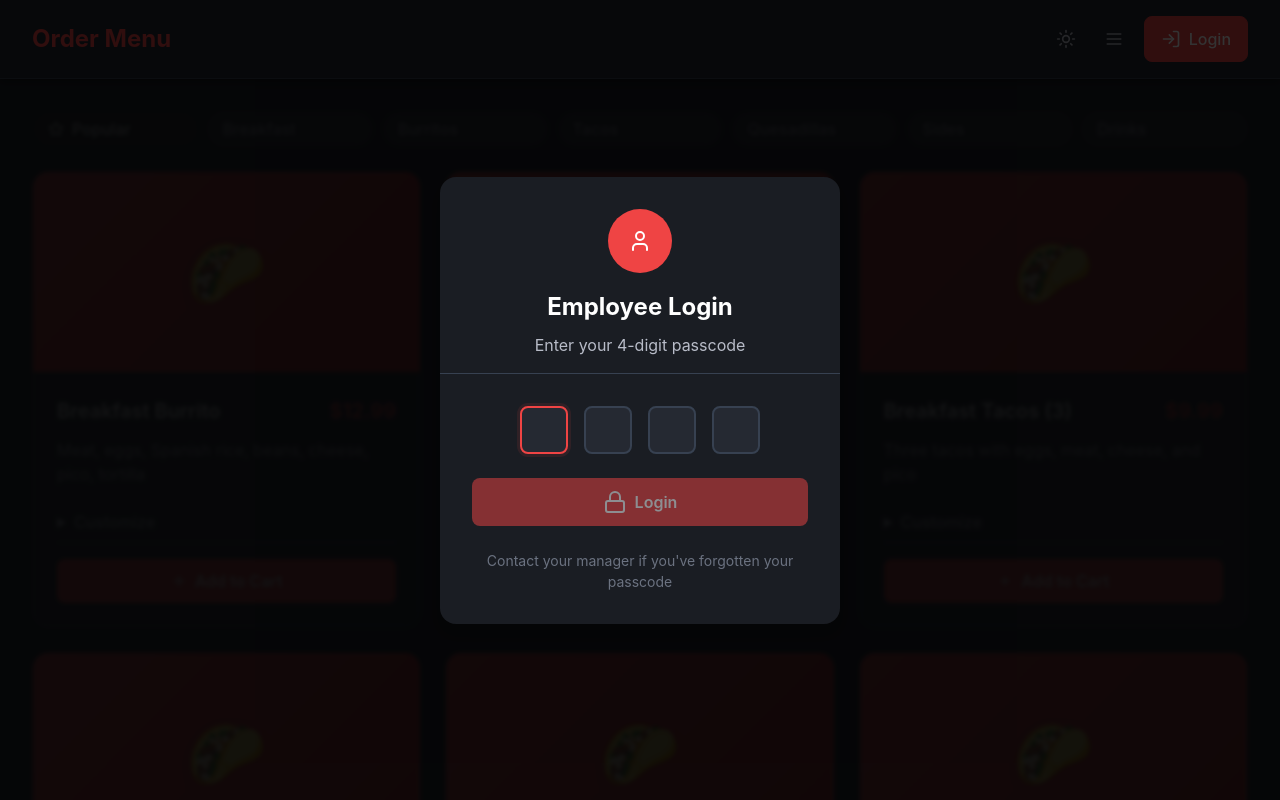
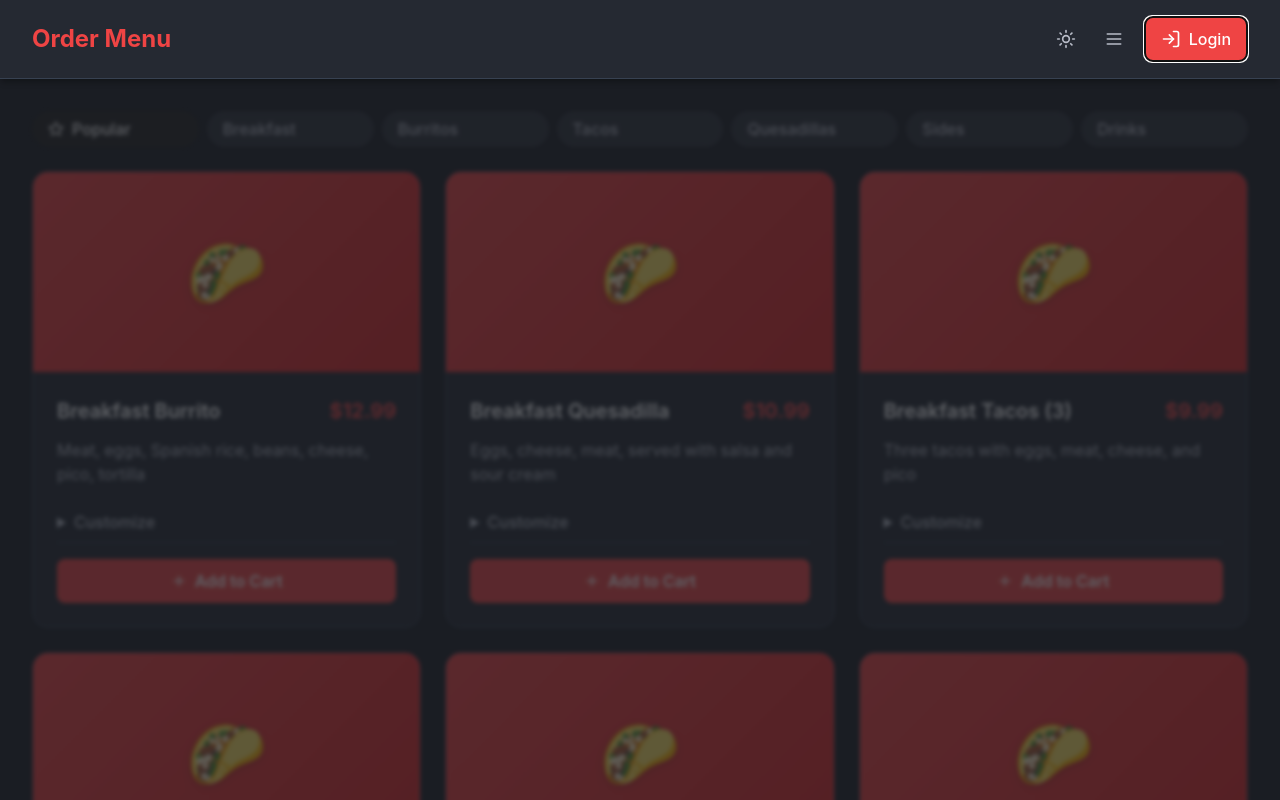
Before and after one commit to Randymor10/POS-tablet, a React (Vite) app: page / in a window 1280 px wide. Both pictures are taken after a click on the button "Login". Shown: the top 800 px of the page. Built offline with nearby package versions, Linux system fonts and the light colour scheme.

Commit message:
Fix Sales RLS Authentication

```diff
--- a/src/components/PasscodeLoginModal.tsx
+++ b/src/components/PasscodeLoginModal.tsx
@@ -1,180 +1,94 @@
-import React, { useState, useRef, useEffect } from 'react';
-import { Lock, AlertCircle, User } from 'lucide-react';
+import React, { useState } from 'react';
 import { useEmployee } from '../contexts/EmployeeContext';
-import { supabase } from '../lib/supabase';
-import type { Employee } from '../lib/supabase';
 
 interface PasscodeLoginModalProps {
   isOpen: boolean;
   onClose: () => void;
 }
 
-const PasscodeLoginModal: React.FC<PasscodeLoginModalProps> = ({ isOpen, onClose }) => {
+export default function PasscodeLoginModal({ isOpen, onClose }: PasscodeLoginModalProps) {
+  const [employeeId, setEmployeeId] = useState('');
   const [passcode, setPasscode] = useState('');
-  const [isLoading, setIsLoading] = useState(false);
   const [error, setError] = useState('');
-  const inputRefs = useRef<(HTMLInputElement | null)[]>([]);
+  const { login, isLoading } = useEmployee();
 
-  const { login } = useEmployee();
+  const handleSubmit = async (e: React.FormEvent) => {
+    e.preventDefault();
+    setError('');
 
-  // Reset state when modal opens/closes
-  useEffect(() => {
-    if (isOpen) {
+    if (!employeeId.trim() || !passcode.trim()) {
+      setError('Please enter both Employee ID and Passcode');
+      return;
+    }
+
+    const result = await login(employeeId.trim(), passcode.trim());
+
+    if (result.success) {
+      setEmployeeId('');
       setPasscode('');
       setError('');
-      setIsLoading(false);
-      // Focus first input after modal opens
-      setTimeout(() => {
-        inputRefs.current[0]?.focus();
-      }, 100);
-    }
-  }, [isOpen]);
-
-  const clearPasscodeInputs = () => {
-    setPasscode('');
-    setTimeout(() => {
-      inputRefs.current[0]?.focus();
-    }, 100);
-  };
-
-  const handlePasscodeChange = (index: number, value: string) => {
-    // Only allow digits
-    if (!/^\d*$/.test(value)) return;
-
-    const newPasscode = passcode.split('');
-    newPasscode[index] = value;
-
-    // Fill array to length 4
-    while (newPasscode.length < 4) {
-      newPasscode.push('');
-    }
-
-    const updatedPasscode = newPasscode.join('');
-    setPasscode(updatedPasscode);
-
-    // Auto-focus next input
-    if (value && index < 3) {
-      inputRefs.current[index + 1]?.focus();
-    }
-
-    // Auto-submit when 4 digits are entered
-    if (updatedPasscode.length === 4 && !updatedPasscode.includes('') && !isLoading) {
-      handleLogin(updatedPasscode);
+      onClose();
+    } else {
+      setError(result.error || 'Login failed');
     }
   };
 
-  const handleKeyDown = (index: number, e: React.KeyboardEvent) => {
-    if (e.key === 'Backspace' && !passcode[index] && index > 0) {
-      // Move to previous input on backspace if current is empty
-      inputRefs.current[index - 1]?.focus();
-    } else if (e.key === 'Enter' && !isLoading) {
-      handleLogin(passcode);
-    }
-  };
-
-  const handleLogin = async (code: string) => {
-    if (code.length !== 4 || isLoading) {
-      if (code.length !== 4) {
-        setError('Please enter a 4-digit passcode');
-      }
-      return;
-    }
-
-    setIsLoading(true);
+  const handleClose = () => {
+    setEmployeeId('');
+    setPasscode('');
     setError('');
-
-    try {
-      // Query the employees table for matching passcode
-      const { data, error: queryError } = await supabase
-        .from('employees')
-        .select('*')
-        .eq('passcode', code)
-        .eq('is_active', true)
-        .single();
-
-      if (queryError || !data) {
-        setError('Invalid passcode. Please try again.');
-        clearPasscodeInputs();
-        return;
-      }
-
-      // Login successful - call login and close modal immediately
-      login(data as Employee);
-
-      // Close modal immediately after successful login
     onClose();
-
-    } catch (err) {
-      setError('Login failed. Please try again.');
-      console.error('Login error:', err);
-      clearPasscodeInputs();
-    } finally {
-      setIsLoading(false);
-    }
   };
 
   if (!isOpen) return null;
 
   return (
-    <div className="passcode-modal-overlay">
-      <div className="passcode-modal">
-        <div className="passcode-modal-header">
-          <div className="passcode-modal-icon">
-            <User className="w-8 h-8" />
-          </div>
+    <div className="modal-overlay" onClick={handleClose}>
+      <div className="modal-content" onClick={(e) => e.stopPropagation()}>
+        <div className="modal-header">
           <h2>Employee Login</h2>
-          <p>Enter your 4-digit passcode</p>
+          <button className="modal-close" onClick={handleClose}>×</button>
         </div>
 
-        <div className="passcode-modal-content">
-          <div className="passcode-inputs">
-            {[0, 1, 2, 3].map((index) => (
+        <form onSubmit={handleSubmit} className="login-form">
+          <div className="form-group">
+            <label htmlFor="employeeId">Employee ID</label>
             <input
-                key={index}
-                ref={(el) => (inputRefs.current[index] = el)}
               type="text"
-                inputMode="numeric"
-                maxLength={1}
-                value={passcode[index] || ''}
-                onChange={(e) => handlePasscodeChange(index, e.target.value)}
-                onKeyDown={(e) => handleKeyDown(index, e)}
-                className="passcode-input"
+              id="employeeId"
+              value={employeeId}
+              onChange={(e) => setEmployeeId(e.target.value)}
+              placeholder="Enter your employee ID"
               disabled={isLoading}
+              autoComplete="username"
             />
-            ))}
           </div>
 
-          {error && (
-            <div className="passcode-error">
-              <AlertCircle className="w-4 h-4" />
-              <span>{error}</span>
+          <div className="form-group">
+            <label htmlFor="passcode">Passcode</label>
+            <input
+              type="password"
+              id="passcode"
+              value={passcode}
+              onChange={(e) => setPasscode(e.target.value)}
+              placeholder="Enter your passcode"
+              disabled={isLoading}
+              autoComplete="current-password"
+            />
           </div>
-          )}
 
-          <div className="passcode-actions">
-            <button
-              onClick={() => handleLogin(passcode)}
-              disabled={isLoading || passcode.length !== 4}
-              className="passcode-login-button"
-            >
-              {isLoading ? (
-                <div className="passcode-spinner" />
-              ) : (
-                <>
-                  <Lock className="w-4 h-4" />
-                  Login
-                </>
-              )}
+          {error && <div className="error-message">{error}</div>}
+
+          <div className="form-actions">
+            <button type="button" onClick={handleClose} disabled={isLoading}>
+              Cancel
+            </button>
+            <button type="submit" disabled={isLoading}>
+              {isLoading ? 'Signing In...' : 'Sign In'}
             </button>
           </div>
-
-          <div className="passcode-help">
-            <p>Contact your manager if you've forgotten your passcode</p>
-          </div>
-        </div>
+        </form>
       </div>
     </div>
   );
-};
-
-export default PasscodeLoginModal;
+}
--- a/src/contexts/EmployeeContext.tsx
+++ b/src/contexts/EmployeeContext.tsx
@@ -1,52 +1,124 @@
-import React, { createContext, useContext, useState, useEffect } from 'react';
+import React, { createContext, useContext, useState, useEffect, ReactNode } from 'react';
+import { supabase, signInEmployee, signOutEmployee, getCurrentAuthUser } from '../lib/supabase';
 import type { Employee } from '../lib/supabase';
 
 interface EmployeeContextType {
   employee: Employee | null;
   isLoggedIn: boolean;
-  login: (employee: Employee) => void;
-  logout: () => void;
+  login: (employeeId: string, passcode: string) => Promise<{ success: boolean; error?: string }>;
+  logout: () => Promise<void>;
+  isLoading: boolean;
 }
 
 const EmployeeContext = createContext<EmployeeContextType | undefined>(undefined);
 
-export const EmployeeProvider: React.FC<{ children: React.ReactNode }> = ({ children }) => {
-  const [employee, setEmployee] = useState<Employee | null>(() => {
-    // Check if employee data exists in localStorage
-    const saved = localStorage.getItem('employee');
-    return saved ? JSON.parse(saved) : null;
-  });
-
-  const isLoggedIn = employee !== null;
+export function EmployeeProvider({ children }: { children: ReactNode }) {
+  const [employee, setEmployee] = useState<Employee | null>(null);
+  const [isLoading, setIsLoading] = useState(true);
 
   useEffect(() => {
-    // Save employee data to localStorage whenever it changes
-    if (employee) {
-      localStorage.setItem('employee', JSON.stringify(employee));
-    } else {
-      localStorage.removeItem('employee');
+    // Check if user is already authenticated
+    checkAuthState();
+
+    // Listen for auth changes
+    const { data: { subscription } } = supabase.auth.onAuthStateChange(async (event, session) => {
+      if (event === 'SIGNED_IN' && session?.user?.user_metadata) {
+        // Reconstruct employee from user metadata
+        const userData = session.user.user_metadata;
+        if (userData.employee_id) {
+          const reconstructedEmployee: Employee = {
+            id: userData.employee_id,
+            employee_id: userData.employee_code,
+            name: userData.employee_name,
+            role: userData.employee_role,
+            passcode: '', // Don't store passcode
+            created_at: '',
+            is_active: true
+          };
+          setEmployee(reconstructedEmployee);
+        }
+      } else if (event === 'SIGNED_OUT') {
+        setEmployee(null);
+      }
+      setIsLoading(false);
+    });
+
+    return () => subscription.unsubscribe();
+  }, []);
+
+  const checkAuthState = async () => {
+    try {
+      const user = await getCurrentAuthUser();
+      if (user?.user_metadata?.employee_id) {
+        const userData = user.user_metadata;
+        const reconstructedEmployee: Employee = {
+          id: userData.employee_id,
+          employee_id: userData.employee_code,
+          name: userData.employee_name,
+          role: userData.employee_role,
+          passcode: '',
+          created_at: '',
+          is_active: true
+        };
+        setEmployee(reconstructedEmployee);
+      }
+    } catch (error) {
+      console.error('Error checking auth state:', error);
+    } finally {
+      setIsLoading(false);
     }
-  }, [employee]);
-
-  const login = (employeeData: Employee) => {
-    setEmployee(employeeData);
   };
 
-  const logout = () => {
-    setEmployee(null);
+  const login = async (employeeId: string, passcode: string): Promise<{ success: boolean; error?: string }> => {
+    setIsLoading(true);
+    try {
+      const { employee: loggedInEmployee, error } = await signInEmployee(employeeId, passcode);
+
+      if (error || !loggedInEmployee) {
+        setIsLoading(false);
+        return { success: false, error: error || 'Login failed' };
+      }
+
+      setEmployee(loggedInEmployee);
+      setIsLoading(false);
+      return { success: true };
+    } catch (err) {
+      setIsLoading(false);
+      return { success: false, error: 'Login failed' };
+    }
+  };
+
+  const logout = async (): Promise<void> => {
+    setIsLoading(true);
+    try {
+      await signOutEmployee();
+      setEmployee(null);
+    } catch (error) {
+      console.error('Logout error:', error);
+    } finally {
+      setIsLoading(false);
+    }
+  };
+
+  const value: EmployeeContextType = {
+    employee,
+    isLoggedIn: !!employee,
+    login,
+    logout,
+    isLoading,
   };
 
   return (
-    <EmployeeContext.Provider value={{ employee, isLoggedIn, login, logout }}>
+    <EmployeeContext.Provider value={value}>
       {children}
     </EmployeeContext.Provider>
   );
-};
+}
 
-export const useEmployee = () => {
+export function useEmployee() {
   const context = useContext(EmployeeContext);
-  if (!context) {
+  if (context === undefined) {
     throw new Error('useEmployee must be used within an EmployeeProvider');
   }
   return context;
-};
+}
```
Also changed, not shown: src/lib/supabase.ts (+55 -0 lines), 1 other file (tests, documents, lock files or other folders). Lines whose indentation alone changed are shown as unchanged.
